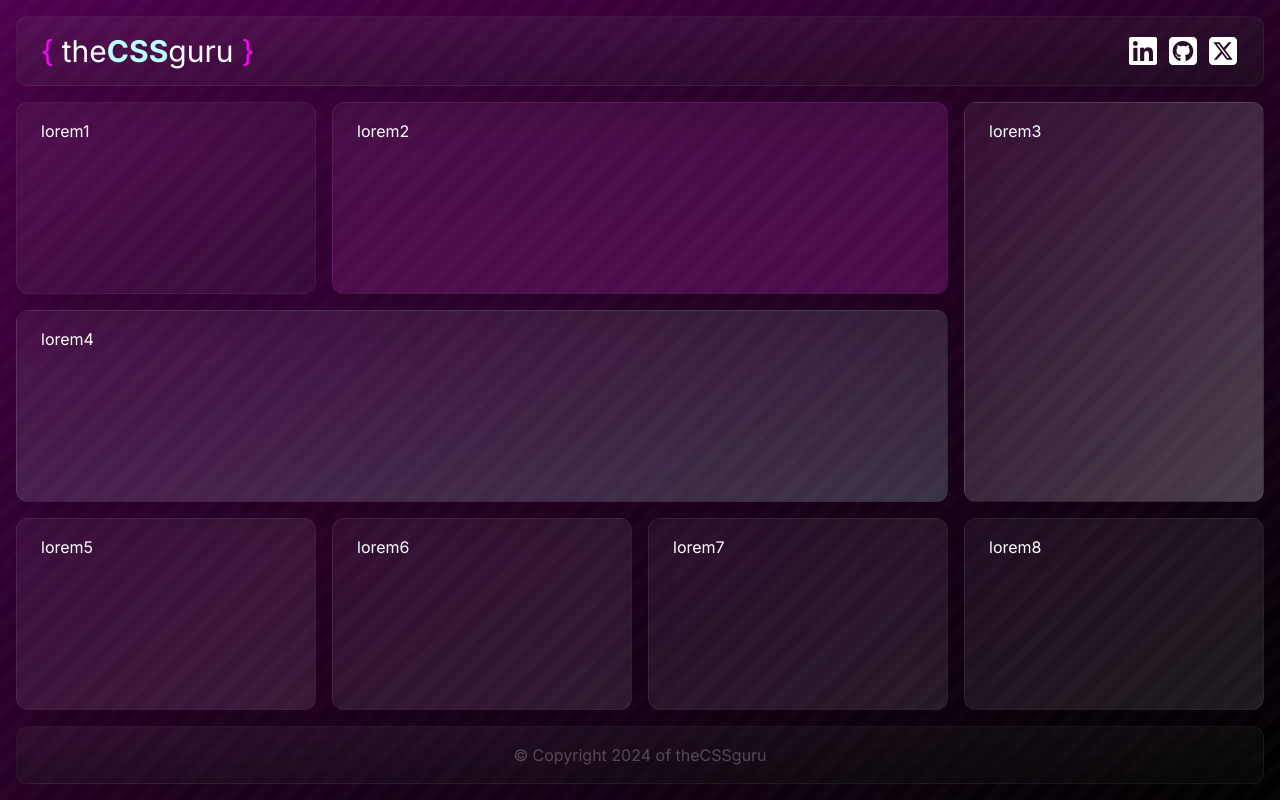
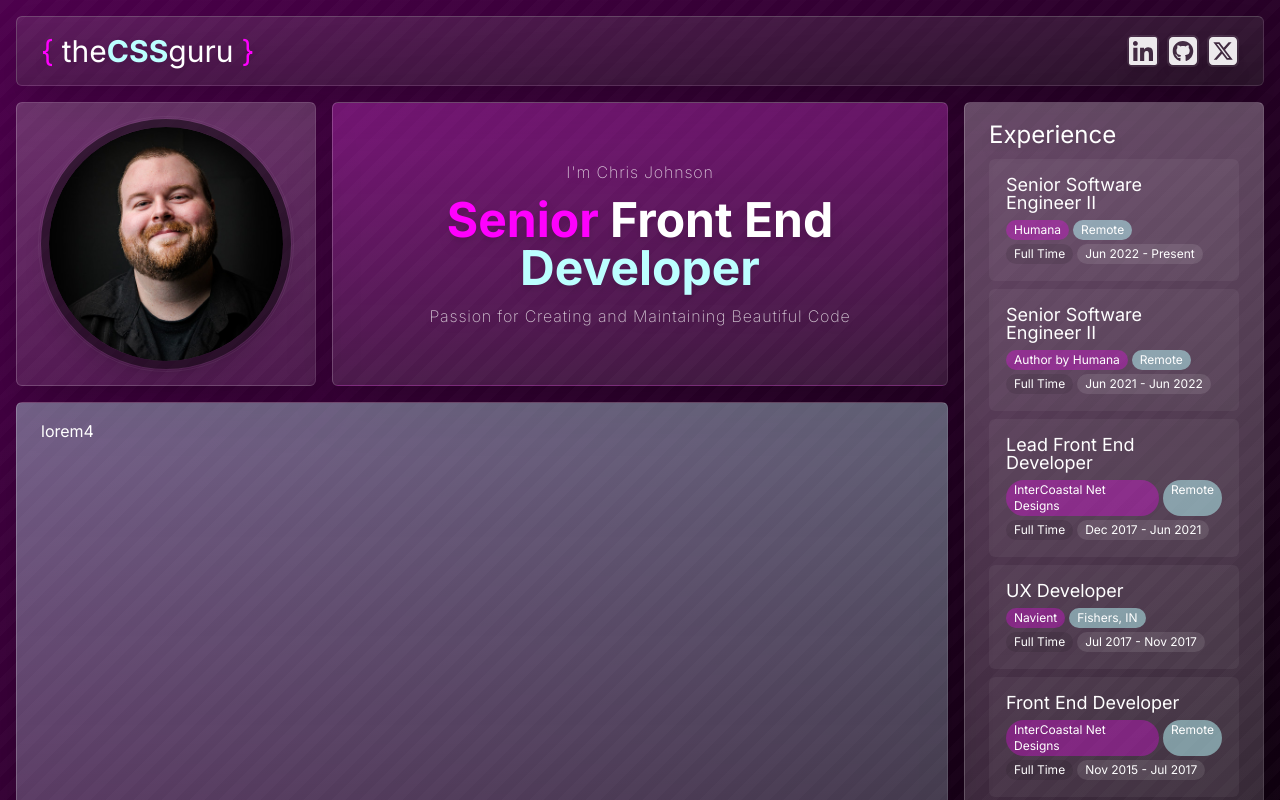
Before and after one commit to theCSSguru/thecssguru-2024, a Next.js app: page / in a window 1280 px wide. Shown: the top 800 px of the page. Built offline with nearby package versions, Linux system fonts and the light colour scheme.

Commit message:
core: added framer motion tilt to cards and experience layout

```diff
--- a/package.json
+++ b/package.json
@@ -12,6 +12,7 @@
   "dependencies": {
     "@t3-oss/env-nextjs": "^0.7.1",
     "clsx": "^2.1.0",
+    "framer-motion": "^10.18.0",
     "next": "^14.0.4",
     "react": "18.2.0",
     "react-dom": "18.2.0",
--- a/src/@/components/Card/Card.tsx
+++ b/src/@/components/Card/Card.tsx
@@ -1,22 +1,94 @@
+'use client';
 import { cn } from '@/lib/utilities';
+import { motion, useMotionValue, useSpring, useTransform } from 'framer-motion';
 
 /*
  * Card
  */
-export const Card = ({ children, className }: CardProps) => {
+export const Card = ({
+  children,
+  className,
+  childClassName,
+  tilt = true,
+  tiltSoft,
+}: CardProps) => {
+  const cardDefaultStyles =
+    'rounded-md border border-white/20 border-b-white/10 border-r-white/10 bg-white/10 px-6 py-4 shadow-2xl';
+
+  const tiltDeg = tiltSoft ? '5deg' : '10deg';
+  const tiltDegNeg = tiltSoft ? '-5deg' : '-10deg';
+
+  /* eslint-disable */
+  const x = useMotionValue(0);
+  const y = useMotionValue(0);
+  const mouseXSpring = useSpring(x);
+  const mouseYSpring = useSpring(y);
+  const rotateX = useTransform(
+    mouseYSpring,
+    [-0.5, 0.5],
+    [tiltDeg, tiltDegNeg],
+  );
+  const rotateY = useTransform(
+    mouseXSpring,
+    [-0.5, 0.5],
+    [tiltDegNeg, tiltDeg],
+  );
+  /* eslint-enable */
+
+  if (tilt) {
+    /* eslint-disable */
+    const handleMouseMove = (e: any) => {
+      const rect = e.target.getBoundingClientRect();
+      const width = rect.width;
+      const height = rect.height;
+      const mouseX = e.clientX - rect.left;
+      const mouseY = e.clientY - rect.top;
+      const xPct = mouseX / width - 0.5;
+      const yPct = mouseY / height - 0.5;
+      x.set(xPct);
+      y.set(yPct);
+    };
+    /* eslint-enable */
+
+    const handleMouseLeave = () => {
+      x.set(0);
+      y.set(0);
+    };
+
+    return (
+      <motion.div
+        onMouseMove={(e) => handleMouseMove(e)}
+        onMouseLeave={handleMouseLeave}
+        style={{
+          rotateY,
+          rotateX,
+          transformStyle: 'preserve-3d',
+        }}
+        className={cn(cardDefaultStyles, className)}
+      >
+        <div
+          style={{
+            transform: 'translateZ(75px)',
+            transformStyle: 'preserve-3d',
+          }}
+          className={cn(childClassName)}
+        >
+          {children}
+        </div>
+      </motion.div>
+    );
+  }
   return (
-    <div
-      className={cn(
-        'rounded-xl border border-white/5 bg-white/5 px-6 py-4 shadow-2xl',
-        className,
-      )}
-    >
-      {children}
+    <div className={cn(cardDefaultStyles, className)}>
+      <div className={cn(childClassName)}>{children}</div>
     </div>
   );
 };
 
 type CardProps = {
+  children: React.ReactNode;
   className?: string;
-  children: React.ReactNode;
+  childClassName?: string;
+  tilt?: boolean;
+  tiltSoft?: boolean;
 };
--- /dev/null
+++ b/src/@/components/Layout/Experience.tsx
@@ -0,0 +1,41 @@
+import React from 'react';
+import { experience } from '@/lib/experience';
+
+/*
+ * Experience
+ */
+export const Experience = () => {
+  return (
+    <React.Fragment>
+      <h2 className="mb-2 text-2xl drop-shadow-lg">Experience</h2>
+      <div className="flex flex-col gap-2">
+        {experience.map((item) => (
+          <div
+            key={item.time}
+            className="rounded-md border border-transparent bg-white/5 p-4 transition-all duration-300 hover:border-brand-primary/30 hover:shadow-lg"
+          >
+            <div className="mb-2 text-lg leading-none">{item.position}</div>
+            <div className="flex flex-col gap-1 text-xs">
+              <div className="flex gap-1">
+                <div className="rounded-full bg-brand-primary/30 px-2 py-0.5">
+                  {item.company}
+                </div>
+                <div className="rounded-full bg-brand-secondary/50 px-2 py-0.5">
+                  {item.location}
+                </div>
+              </div>
+              <div className="flex gap-1">
+                <div className="rounded-full bg-black/10 px-2 py-0.5">
+                  {item.time}
+                </div>
+                <div className="rounded-full bg-white/10 px-2 py-0.5">
+                  {item.duration}
+                </div>
+              </div>
+            </div>
+          </div>
+        ))}
+      </div>
+    </React.Fragment>
+  );
+};
--- a/src/@/components/Layout/Footer.tsx
+++ b/src/@/components/Layout/Footer.tsx
@@ -7,7 +7,7 @@
   const currentYear = new Date().getFullYear();
   return (
     <footer>
-      <Card className="bg-gradient-to-tl from-black/50">
+      <Card className="bg-gradient-to-tl from-black/50" tilt={false}>
         <div className="text-center text-sm opacity-25 md:text-base">
           &copy; Copyright {currentYear} of theCSSguru
         </div>
--- a/src/@/components/Layout/Header.tsx
+++ b/src/@/components/Layout/Header.tsx
@@ -25,8 +25,12 @@
   ];
   return (
     <header>
-      <Card className="flex items-center justify-between bg-gradient-to-tl from-black/30">
-        <div className="text-lg md:text-3xl">
+      <Card
+        className="bg-gradient-to-tl from-black/30"
+        childClassName="flex items-center justify-between"
+        tilt={false}
+      >
+        <div className="text-lg drop-shadow-lg md:text-3xl">
           <span className="mr-2 text-brand-primary">{`{`}</span>
           <span>the</span>
           <span className="font-bold text-brand-secondary">CSS</span>
@@ -35,14 +39,16 @@
         </div>
         <div className="flex gap-1 md:gap-2">
           {social.map((item) => (
+            <Card key={item.name} className="border-none p-0" tiltSoft>
               <Link
-              key={item.name}
                 href={item.url}
                 target="_blank"
                 title={item.name}
+                className="opacity-90 drop-shadow-lg"
               >
                 {item.icon}
               </Link>
+            </Card>
           ))}
         </div>
       </Card>
--- /dev/null
+++ b/src/@/lib/experience.ts
@@ -0,0 +1,58 @@
+export const experience = [
+  {
+    position: 'Senior Software Engineer II',
+    company: 'Humana',
+    location: 'Remote',
+    time: 'Full Time',
+    duration: 'Jun 2022 - Present',
+  },
+  {
+    position: 'Senior Software Engineer II',
+    company: 'Author by Humana',
+    location: 'Remote',
+    time: 'Full Time',
+    duration: 'Jun 2021 - Jun 2022',
+  },
+  {
+    position: 'Lead Front End Developer',
+    company: 'InterCoastal Net Designs',
+    location: 'Remote',
+    time: 'Full Time',
+    duration: 'Dec 2017 - Jun 2021',
+  },
+  {
+    position: 'UX Developer',
+    company: 'Navient',
+    location: 'Fishers, IN',
+    time: 'Full Time',
+    duration: 'Jul 2017 - Nov 2017',
+  },
+  {
+    position: 'Front End Developer',
+    company: 'InterCoastal Net Designs',
+    location: 'Remote',
+    time: 'Full Time',
+    duration: 'Nov 2015 - Jul 2017',
+  },
+  {
+    position: 'Web Developer',
+    company: 'Orbis Education',
+    location: 'Indianapolis, IN',
+    time: 'Full Time',
+    duration: 'Aug 2014 - Aug 2015',
+  },
+  {
+    position: 'Front End Developer',
+    company: 'InterCoastal Net Designs',
+    location: 'Remote',
+    time: 'Full Time',
+    duration: 'Jul 2008 - Jun 2014',
+  },
+  {
+    position: 'Creative Director',
+    company: 'Marian Records',
+    location: 'Nashville, TN',
+    time: 'Full Time',
+    duration: 'May 2007 - Jan 2008',
+  },
+];
--- a/src/app/page.tsx
+++ b/src/app/page.tsx
@@ -1,6 +1,8 @@
 import { Header } from '@/components/Layout/Header';
 import { Card } from '@/components/Card/Card';
 import { Footer } from '@/components/Layout/Footer';
+import { Experience } from '@/components/Layout/Experience';
+import Image from 'next/image';
 
 /*
  * Page
@@ -9,29 +11,50 @@
   return (
     <div className="grid grid-rows-[auto_1fr_auto] gap-4 p-4 md:min-h-screen">
       <Header />
-      <main className="grid gap-4 md:grid-cols-2 lg:grid-cols-3 xl:grid-cols-4">
-        <Card className="bg-gradient-to-tl from-black/10 md:col-span-1">
-          lorem1
+      <main className="grid grid-rows-[auto_1fr_auto] gap-4 sm:grid-cols-2 lg:grid-cols-3 xl:grid-cols-4">
+        <Card className="bg-gradient-to-b from-white/10 md:col-span-1">
+          <Image
+            src="/me.jpg"
+            alt="Chris Johnson | theCSSguru"
+            width={300}
+            height={300}
+            className="aspect-square h-auto w-full rounded-full border-8 border-black/50 shadow-xl outline-double outline-white/5"
+          />
         </Card>
-        <Card className="bg-gradient-to-tl from-brand-primary/15 lg:col-span-2">
-          lorem2
+        <Card className="flex items-center justify-center bg-gradient-to-b from-brand-primary/20 lg:col-span-2">
+          <h1 className="flex flex-col items-center justify-between gap-3 text-center drop-shadow-lg">
+            <div className="text-base font-extralight tracking-wider opacity-75">
+              I&apos;m Chris Johnson
+            </div>
+            <div className="text-4xl font-bold md:text-5xl">
+              <span className="text-brand-primary">Senior </span>
+              <span>Front End </span>
+              <span className="text-brand-secondary">Developer</span>
+            </div>
+            <div className="text-base font-extralight tracking-wider opacity-75">
+              Passion for Creating and Maintaining Beautiful Code
+            </div>
+          </h1>
         </Card>
-        <Card className="bg-gradient-to-tl from-white/20 md:col-start-2 md:col-end-3 md:row-span-2 lg:col-start-3 lg:col-end-4 xl:col-start-auto xl:col-end-auto">
-          lorem3
+        <Card
+          tiltSoft
+          className="bg-gradient-to-b from-white/20 md:col-start-2 md:col-end-3 md:row-span-2 lg:col-start-3 lg:col-end-4 xl:col-start-auto xl:col-end-auto"
+        >
+          <Experience />
         </Card>
-        <Card className="bg-gradient-to-tl from-brand-secondary/15 md:row-start-2 md:row-end-4 lg:col-span-2 lg:row-end-3 xl:col-span-3">
+        <Card className="bg-gradient-to-b from-brand-secondary/30 md:row-start-2 md:row-end-4 lg:col-span-2 lg:row-end-3 xl:col-span-3">
           lorem4
         </Card>
-        <Card className="bg-gradient-to-tl from-white/5 md:col-span-2 lg:col-span-1">
+        <Card className="bg-gradient-to-b from-white/10 md:col-span-2 lg:col-span-1">
           lorem5
         </Card>
-        <Card className="bg-gradient-to-tl from-white/5 md:col-span-2 lg:col-span-1">
+        <Card className="bg-gradient-to-b from-white/10 md:col-span-2 lg:col-span-1">
           lorem6
         </Card>
-        <Card className="bg-gradient-to-tl from-white/5 md:col-span-2 xl:col-span-1">
+        <Card className="bg-gradient-to-b from-white/10 md:col-span-2 xl:col-span-1">
           lorem7
         </Card>
-        <Card className="bg-gradient-to-tl from-white/5 md:col-span-2 lg:col-span-1">
+        <Card className="bg-gradient-to-b from-white/10 md:col-span-2 lg:col-span-1">
           lorem8
         </Card>
       </main>
```
Also changed, not shown: public/me.jpg (added), 1 other file (tests, documents, lock files or other folders). Lines whose indentation alone changed are shown as unchanged.
